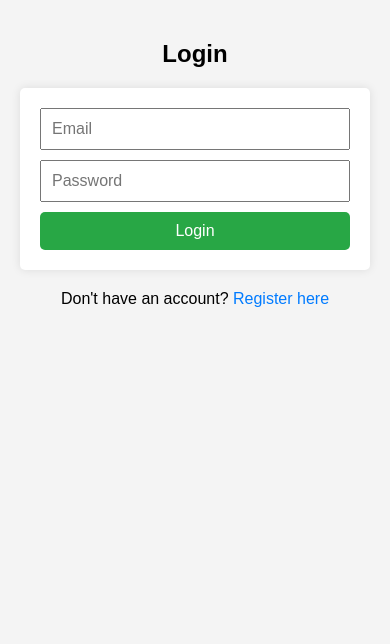
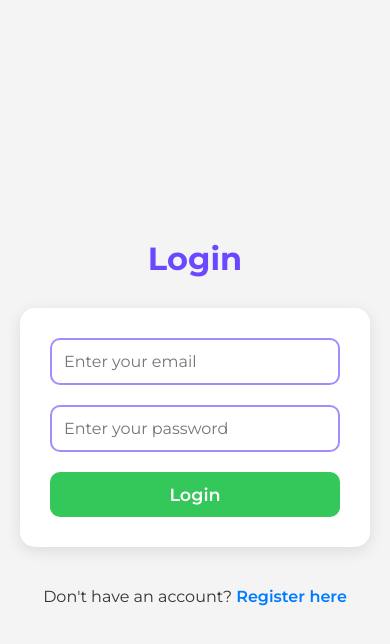
Before and after one commit to Isabelle-Moura/habit-tracker-app, a React (Create React App) app: page / in a window 390 px wide. Shown: the top 644 px of the page. Built offline with nearby package versions, Linux system fonts and the light colour scheme.

Commit message:
feat: enhance UI with responsive design and improved styling for habits and authentication pages

```diff
--- a/public/index.html
+++ b/public/index.html
@@ -2,6 +2,12 @@
 <html lang="en">
   <head>
     <meta charset="utf-8" />
+    <link rel="preconnect" href="https://fonts.googleapis.com" />
+    <link rel="preconnect" href="https://fonts.gstatic.com" crossorigin />
+    <link
+      href="https://fonts.googleapis.com/css2?family=Montserrat:ital,wght@0,100..900;1,100..900&display=swap"
+      rel="stylesheet"
+    />
     <meta name="viewport" content="width=device-width, initial-scale=1" />
     <title>Habit Tracker</title>
     <script defer type="module" src="/static/js/bundle.js"></script>
--- a/src/App.css
+++ b/src/App.css
@@ -1,26 +1,45 @@
+/* Definindo variáveis globais */
+:root {
+  --purple-primary: #6b48ff; /* Roxo principal */
+  --purple-light: #a68bff; /* Roxo claro */
+  --green-primary: #34c759; /* Verde principal */
+  --green-hover: #7ed957; /* Verde para hover */
+  --orange-primary: #ff9500; /* Laranja principal */
+  --orange-light: #ffb347; /* Laranja claro */
+  --background-light: #f4f4f4; /* Cinza claro para fundo */
+  --shadow-color: rgba(0, 0, 0, 0.1); /* Sombra suave */
+  --blue-detail: #007bff; /* Azul para links e botões */
+  --blue-hover: #0056b3; /* Azul escuro para hover */
+}
+
+* {
+  font-family: "Montserrat", sans-serif;
+}
+
 .App,
 .auth-container {
   font-family: Arial, sans-serif;
   max-width: 600px;
   margin: 0 auto;
   padding: 20px;
-  background-color: #f4f4f4;
+  background-color: var(--background-light); /* Usando cinza claro */
   min-height: 100vh;
 }
 
 h1,
 h2 {
   text-align: center;
+  color: var(--purple-primary); /* Títulos em roxo */
 }
 
 form {
   display: flex;
   flex-direction: column;
   gap: 10px;
-  background: white;
+  background: var(--background-light);
   padding: 20px;
   border-radius: 5px;
-  box-shadow: 0 0 10px rgba(0, 0, 0, 0.1);
+  box-shadow: 0 0 10px var(--shadow-color);
   margin-bottom: 20px;
 }
 
@@ -32,15 +51,15 @@ button {
 }
 
 button {
-  background-color: #28a745;
-  color: white;
+  background-color: var(--green-primary); /* Botões principais em verde */
+  color: var(--background-light);
   border: none;
   cursor: pointer;
   border-radius: 5px;
 }
 
 button:hover {
-  background-color: #218838;
+  background-color: var(--green-hover); /* Hover em verde mais claro */
 }
 
 ul {
@@ -49,22 +68,25 @@ ul {
 }
 
 li {
-  background: white;
+  background: var(--background-light);
   padding: 10px;
   margin-bottom: 10px;
   border-radius: 5px;
   display: flex;
   justify-content: space-between;
   align-items: center;
-  box-shadow: 0 0 5px rgba(0, 0, 0, 0.1);
+  box-shadow: 0 0 5px var(--shadow-color);
 }
 
 li button {
-  background-color: #007bff;
+  background-color: var(
+    --orange-primary
+  ); /* Botões dentro da lista em laranja */
+  color: var(--background-light);
 }
 
 li button:hover {
-  background-color: #0056b3;
+  background-color: var(--orange-light); /* Hover em laranja claro */
 }
 
 .auth-container p {
@@ -72,10 +94,11 @@ li button:hover {
 }
 
 .auth-container a {
-  color: #007bff;
+  color: var(--blue-detail); /* Links em azul */
   text-decoration: none;
 }
 
 .auth-container a:hover {
   text-decoration: underline;
+  color: var(--purple-light); /* Hover dos links em roxo claro */
 }
--- /dev/null
+++ b/src/pages/auth.css
@@ -0,0 +1,97 @@
+:root {
+  --purple-primary: #6b48ff;
+  --purple-light: #a68bff;
+  --green-primary: #34c759;
+  --green-hover: #7ed957;
+  --orange-primary: #ff9500;
+  --orange-hover: #ffb347;
+  --background-light: #f4f4f4;
+  --white: #ffffff;
+  --shadow-color: rgba(0, 0, 0, 0.1);
+  --text-dark: #333333;
+}
+
+* {
+  margin: 0;
+  padding: 0;
+  box-sizing: border-box;
+  font-family: "Montserrat", sans-serif;
+}
+
+.auth-container {
+  max-width: 400px;
+  margin: 0 auto;
+  padding: 40px 20px;
+  background: var(--background-light);
+  min-height: 100vh;
+  display: flex;
+  flex-direction: column;
+  justify-content: center;
+  align-items: center;
+}
+
+.auth-container h2 {
+  color: var(--purple-primary);
+  font-size: 2rem;
+  font-weight: 700;
+  margin-bottom: 30px;
+  text-align: center;
+}
+
+.auth-form {
+  background: var(--white);
+  padding: 30px;
+  border-radius: 15px;
+  box-shadow: 0 4px 15px var(--shadow-color);
+  width: 100%;
+  display: flex;
+  flex-direction: column;
+  gap: 20px;
+}
+
+.auth-form input {
+  padding: 12px;
+  border: 2px solid var(--purple-light);
+  border-radius: 10px;
+  font-size: 1rem;
+  outline: none;
+  transition: border-color 0.3s ease;
+}
+
+.auth-form input:focus {
+  border-color: var(--purple-primary);
+}
+
+.auth-btn {
+  background: var(--green-primary);
+  color: var(--white);
+  border: none;
+  padding: 12px;
+  border-radius: 10px;
+  cursor: pointer;
+  font-size: 1.1rem;
+  font-weight: 600;
+  transition: background 0.3s ease;
+}
+
+.auth-btn:hover {
+  background: var(--green-hover);
+}
+
+.auth-link {
+  margin-top: 20px;
+  text-align: center;
+  color: var(--text-dark);
+  font-size: 1rem;
+}
+
+.auth-link a {
+  color: var(--orange-primary);
+  text-decoration: none;
+  font-weight: 600;
+}
+
+.auth-link a:hover {
+  color: var(--orange-hover);
+  text-decoration: underline;
+}
--- /dev/null
+++ b/src/pages/habits.css
@@ -0,0 +1,169 @@
+:root {
+  --purple-primary: #6b48ff;
+  --purple-light: #a68bff;
+  --green-primary: #34c759;
+  --green-hover: #7ed957;
+  --orange-primary: #ff9500;
+  --orange-hover: #ffb347;
+  --background-light: #f4f4f4;
+  --white: #ffffff;
+  --shadow-color: rgba(0, 0, 0, 0.1);
+  --text-dark: #333333;
+}
+
+* {
+  margin: 0;
+  padding: 0;
+  box-sizing: border-box;
+  font-family: "Montserrat", sans-serif;
+}
+
+.habits-container {
+  max-width: 800px;
+  margin: 0 auto;
+  padding: 40px 20px;
+  background: var(--background-light);
+  min-height: 100vh;
+}
+
+/* Header */
+.header {
+  display: flex;
+  justify-content: space-between;
+  align-items: center;
+  margin-bottom: 40px;
+}
+
+.header h1 {
+  color: var(--purple-primary);
+  font-size: 2.5rem;
+  font-weight: 700;
+}
+
+.logout-btn {
+  background: var(--orange-primary);
+  color: var(--white);
+  border: none;
+  padding: 8px 16px;
+  border-radius: 25px;
+  cursor: pointer;
+  font-size: 1rem;
+  transition: background 0.3s ease;
+}
+
+.logout-btn:hover {
+  background: var(--orange-hover);
+}
+
+/* Formulário */
+.create-habit form {
+  background: var(--white);
+  padding: 20px;
+  border-radius: 15px;
+  box-shadow: 0 4px 15px var(--shadow-color);
+  display: flex;
+  flex-direction: column;
+  gap: 15px;
+}
+
+.input-group {
+  display: flex;
+  gap: 10px;
+}
+
+input,
+select {
+  flex: 1;
+  padding: 12px;
+  border: 2px solid var(--purple-light);
+  border-radius: 10px;
+  font-size: 1rem;
+  outline: none;
+  transition: border-color 0.3s ease;
+}
+
+input:focus,
+select:focus {
+  border-color: var(--purple-primary);
+}
+
+.create-btn {
+  background: var(--green-primary);
+  color: var(--white);
+  border: none;
+  padding: 12px;
+  border-radius: 10px;
+  cursor: pointer;
+  font-size: 1.1rem;
+  font-weight: 600;
+  transition: background 0.3s ease;
+}
+
+.create-btn:hover {
+  background: var(--green-hover);
+}
+
+/* Lista de hábitos */
+.habits-list h2 {
+  color: var(--purple-primary);
+  font-size: 1.8rem;
+  margin-bottom: 20px;
+  text-align: center;
+}
+
+.no-habits {
+  text-align: center;
+  color: var(--text-dark);
+  font-size: 1.2rem;
+  opacity: 0.7;
+}
+
+ul {
+  list-style: none;
+}
+
+.habit-item {
+  background: var(--white);
+  padding: 15px 20px;
+  margin-bottom: 15px;
+  border-radius: 12px;
+  box-shadow: 0 2px 10px var(--shadow-color);
+  display: flex;
+  justify-content: space-between;
+  align-items: center;
+  transition: transform 0.2s ease;
+}
+
+.habit-item:hover {
+  transform: translateY(-2px);
+}
+
+.habit-info {
+  color: var(--text-dark);
+  font-size: 1.1rem;
+}
+
+.frequency {
+  color: var(--purple-light);
+  font-weight: 500;
+}
+
+.completed-count {
+  color: var(--green-primary);
+  font-weight: 600;
+}
+
+.complete-btn {
+  background: var(--orange-primary);
+  color: var(--white);
+  border: none;
+  padding: 8px 16px;
+  border-radius: 20px;
+  cursor: pointer;
+  font-size: 1rem;
+  transition: background 0.3s ease;
+}
+
+.complete-btn:hover {
+  background: var(--orange-hover);
+}
--- a/src/pages/login.js
+++ b/src/pages/login.js
@@ -1,6 +1,7 @@
 import React, { useState } from "react";
 import { useNavigate } from "react-router-dom";
 import { toast } from "react-toastify";
+import "./auth.css"; // CSS compartilhado para Login e Register
 
 function Login() {
   const [email, setEmail] = useState("");
@@ -30,24 +31,24 @@ function Login() {
   return (
     <div className="auth-container">
       <h2>Login</h2>
-      <form onSubmit={handleLogin}>
+      <form onSubmit={handleLogin} className="auth-form">
         <input
           type="email"
-          placeholder="Email"
+          placeholder="Enter your email"
           value={email}
           onChange={(e) => setEmail(e.target.value)}
           required
         />
         <input
           type="password"
-          placeholder="Password"
+          placeholder="Enter your password"
           value={password}
           onChange={(e) => setPassword(e.target.value)}
           required
         />
-        <button type="submit">Login</button>
+        <button type="submit" className="auth-btn">Login</button>
       </form>
-      <p>
+      <p className="auth-link">
         Don't have an account? <a href="/register">Register here</a>
       </p>
     </div>
--- a/src/pages/register.js
+++ b/src/pages/register.js
@@ -2,6 +2,7 @@ import React, { useState } from "react";
 import { useNavigate } from "react-router-dom";
 import { toast } from "react-toastify";
 import axios from "axios";
+import "./auth.css"; // Mesmo CSS para Login e Register
 
 function Register() {
   const [username, setUsername] = useState("");
@@ -27,31 +28,31 @@ function Register() {
   return (
     <div className="auth-container">
       <h2>Register</h2>
-      <form onSubmit={handleRegister}>
+      <form onSubmit={handleRegister} className="auth-form">
         <input
           type="text"
-          placeholder="Username"
+          placeholder="Choose a username"
           value={username}
           onChange={(e) => setUsername(e.target.value)}
           required
         />
         <input
           type="email"
-          placeholder="Email"
+          placeholder="Enter your email"
           value={email}
           onChange={(e) => setEmail(e.target.value)}
           required
         />
         <input
           type="password"
-          placeholder="Password"
+          placeholder="Create a password"
           value={password}
           onChange={(e) => setPassword(e.target.value)}
           required
         />
-        <button type="submit">Register</button>
+        <button type="submit" className="auth-btn">Register</button>
       </form>
-      <p>
+      <p className="auth-link">
         Already have an account? <a href="/login">Login here</a>
       </p>
     </div>
```
Also changed, not shown: src/pages/habits.js (+29 -10 lines).
